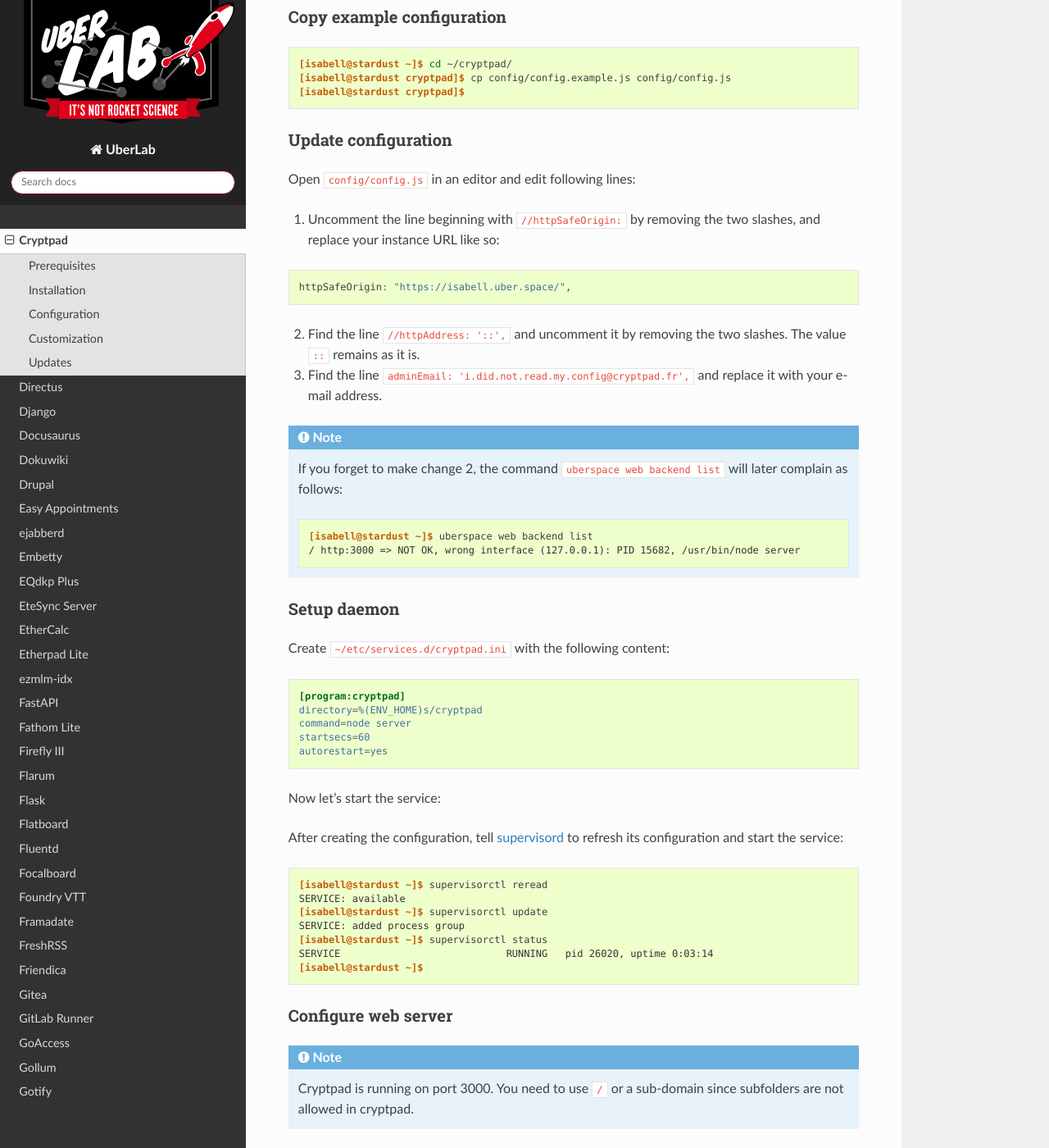
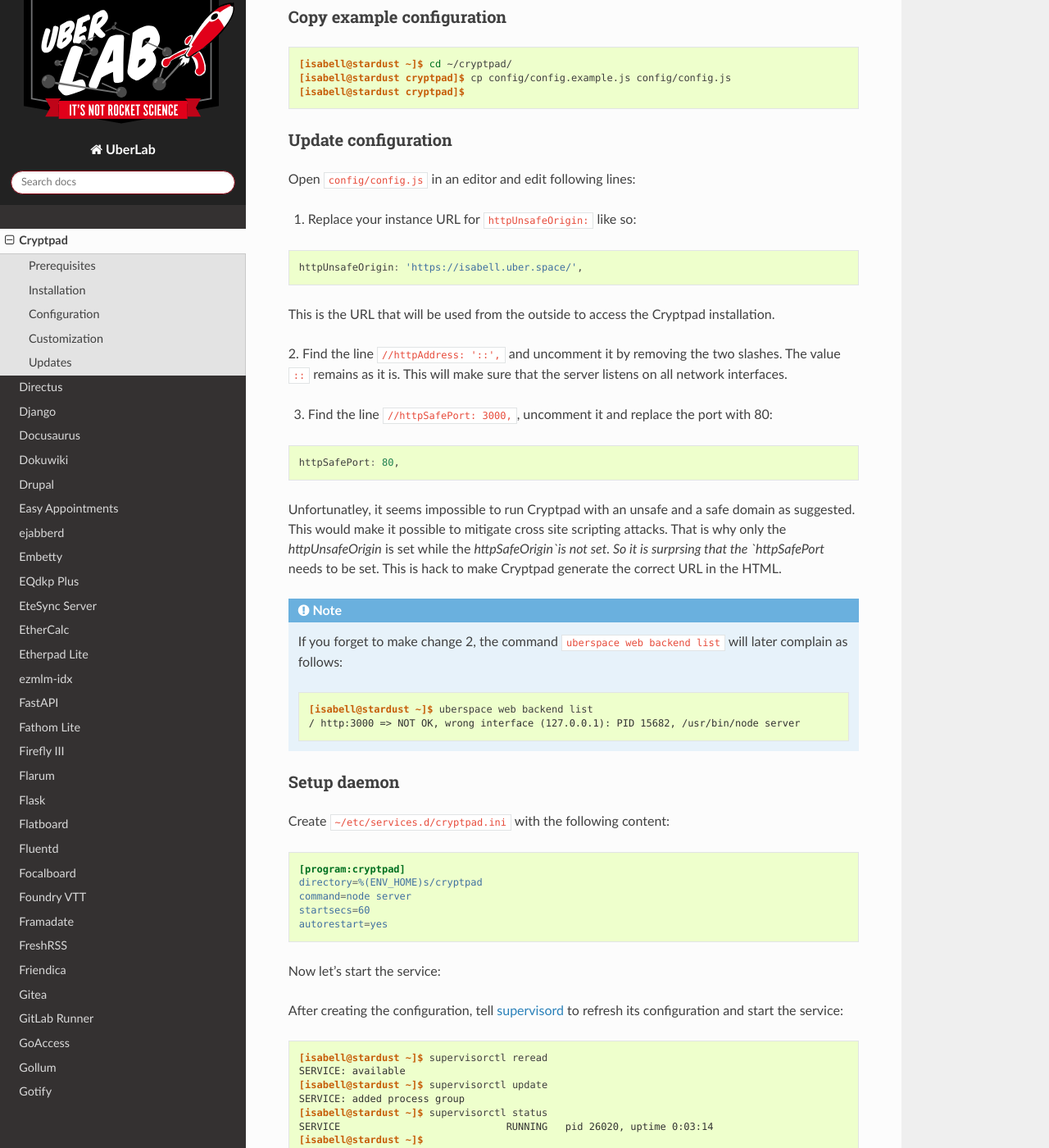
Before and after one commit to Uberspace/lab, a Sphinx documentation site: the page built from source/guide_cryptpad.rst, in a window 1280 px wide and 1400 px high, scrolled down 2586 px. Shown: the whole window at 82% size. Built offline with Sphinx 7.4.7 and the Read the Docs theme 2.0.0, drawn with Linux system fonts in a browser that asks for light colours; some of the changed text lies outside the part shown.

Commit message:
Fix Cryptopad documentation
I tried to install Cryptopad as documented and failed. I actually believe the documented installation cannot work. The originally documented way makes the instance think it runs on localhost:3000 - the `httpUnsafeOrigin` which makes it fail. The way described here works.

```diff
--- a/source/guide_cryptpad.rst
+++ b/source/guide_cryptpad.rst
@@ -53,7 +53,7 @@
 
 .. code-block:: console
 
-  [isabell@stardust ~]$ git clone --branch 4.14.0 --depth 1 https://github.com/xwiki-labs/cryptpad.git ~/cryptpad
+  [isabell@stardust ~]$ git clone --branch 5.2.1 --depth 1 https://github.com/xwiki-labs/cryptpad.git ~/cryptpad
   Cloning into '~/cryptpad'...
   remote: Enumerating objects: 15111, done.
   remote: Counting objects: 100% (15111/15111), done.
@@ -108,16 +108,24 @@
 
 Open ``config/config.js`` in an editor and edit following lines:
 
-1. Uncomment the line beginning with ``//httpSafeOrigin:`` by removing the two slashes, and replace your instance URL like so:
+1. Replace your instance URL for ``httpUnsafeOrigin:`` like so:
 
 .. code-block:: js
 
-  httpSafeOrigin: "https://isabell.uber.space/",
+  httpUnsafeOrigin: 'https://isabell.uber.space/',
 
+This is the URL that will be used from the outside to access the Cryptpad installation.
 
 2. Find the line ``//httpAddress: '::',`` and uncomment it by removing the two slashes. The value ``::`` remains as it is.
+This will make sure that the server listens on all network interfaces.
 
-3. Find the line ``adminEmail: 'i.did.not.read.my.config@cryptpad.fr',`` and replace it with your e-mail address.
+3. Find the line ``//httpSafePort: 3000,``, uncomment it and replace the port with 80:
+
+.. code-block:: js
+
+  httpSafePort: 80,
+
+Unfortunatley, it seems impossible to run Cryptpad with an unsafe and a safe domain as suggested. This would make it possible to mitigate cross site scripting attacks. That is why only the `httpUnsafeOrigin` is set while the `httpSafeOrigin`is not set. So it is surprsing that the `httpSafePort` needs to be set. This is hack to make Cryptpad generate the correct URL in the HTML.
 
 .. note::
   If you forget to make change 2, the command ``uberspace web backend list`` will later complain as follows:
@@ -155,12 +163,23 @@
 
     Cryptpad is running on port 3000. You need to use ``/`` or a sub-domain since subfolders are not allowed in cryptpad.
 
-.. include:: includes/web-backend.rst
+To make the application accessible from the outside, configure a `web backend <webbackend_>`_:
+
+::
+
+  [isabell@stardust ~]$ uberspace web backend set https://isabell.uber.space/ --http --port 3000
+  Set backend for / to port <port>; please make sure something is listening!
+  You can always check the status of your backend using "uberspace web backend list".
+  [isabell@stardust ~]$
+
+.. _webbackend: https://manual.uberspace.de/web-backends.html
 
 Customization
 =============
 
 For any further configuration or customization you should have a look at the `Cryptpad Wiki`_.
+
+Also you should configure a password salt as explained in the `Cryptpad Admin Guide`. You probably want to set up an admin account in ``config/config.js``.
 
 Updates
 =======
@@ -173,7 +192,7 @@
 .. code-block:: console
 
   [isabell@stardust ~]$ cd ~/cryptpad
-  [isabell@stardust cryptpad]$ git pull origin 4.14.0
+  [isabell@stardust cryptpad]$ git pull origin 5.2.1
   From https://github.com/xwiki-labs/cryptpad
    * tag                 4.14.0     -> FETCH_HEAD
   Already up to date.
@@ -205,9 +224,11 @@
 .. _Github: https://github.com/xwiki-labs/cryptpad
 .. _feed: https://github.com/xwiki-labs/cryptpad/releases
 .. _`Cryptpad Wiki`: https://github.com/xwiki-labs/cryptpad/wiki/
+.. _`Cryptpad Admin Guide`: https://docs.cryptpad.org/en/admin_guide/customization.html
+
 
 ----
 
-Tested with Cryptpad 4.14.0 and Uberspace 7.12.1
+Tested with Cryptpad 5.2.1 and Uberspace 7.14.0
 
 .. author_list::
```
